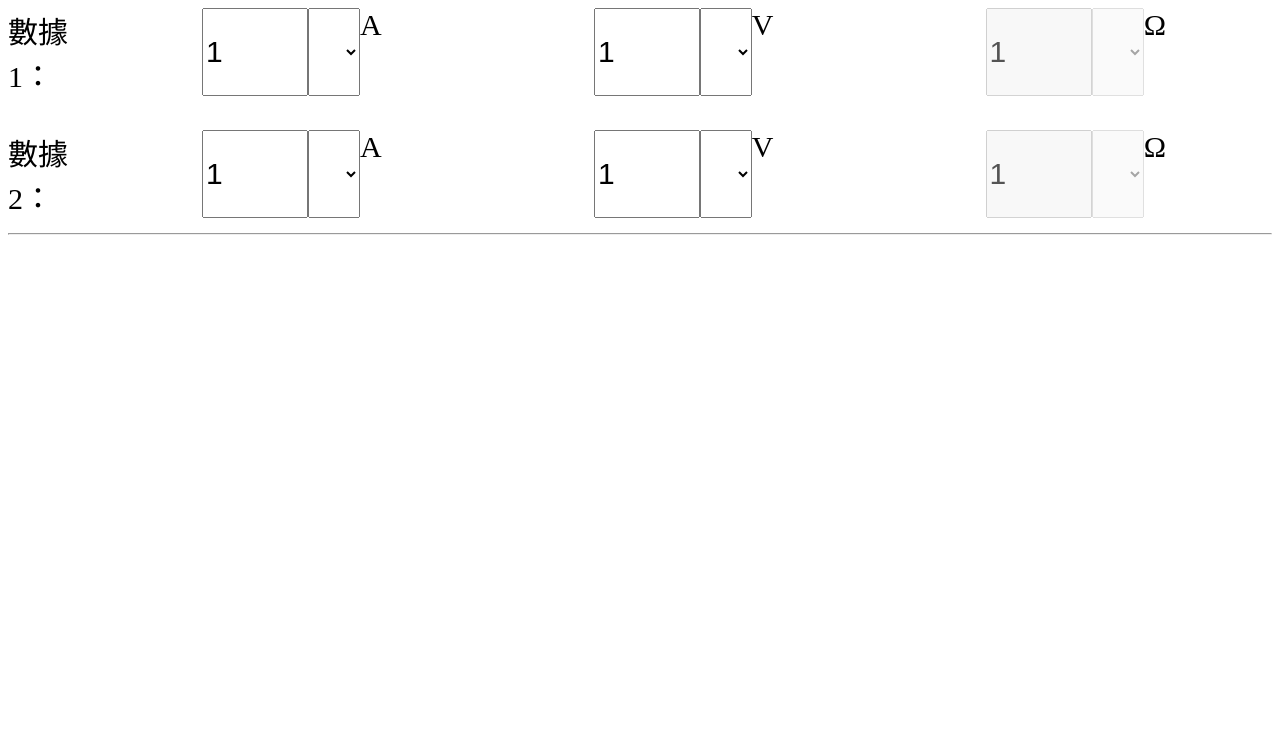
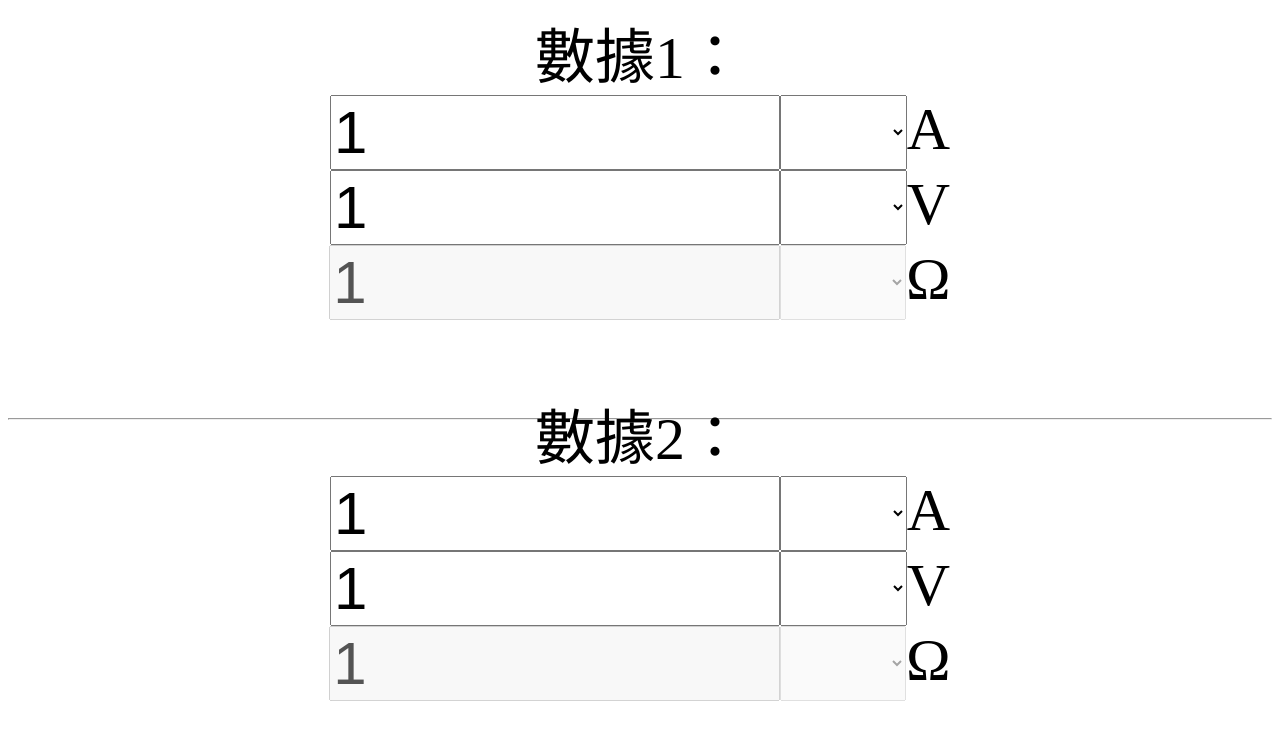
Before and after one commit to pikachu2022/test, a plain HTML site: page index.html in a window 1280 px wide. Drawn offline with Linux system fonts and the light colour scheme.

Commit message:
Update style.css

```diff
--- a/style.css
+++ b/style.css
@@ -11,13 +11,18 @@ input[type=number] {
   -moz-appearance: textfield;
 }
 html{
-	font-size: 30px;
+	height: 95%;
+	font-size: 60px;
+}
+body{
+	height: 100%;
 }
 input{
-	width: 25%;
-	font-size: 30px;
+	width: 70%;
+	font-size: 60px;
 }
 select{
+	width: 20%;
 	font-size: 30px;
 }
 span{
@@ -28,3 +33,16 @@ span.inp{
 	display: flex;
     justify-content: center;
 }
+#val0{
+    height: 50%;
+    display: flex;
+    align-items: center;
+    flex-direction: column;
+    justify-content: space-evenly;
+}
+#val1, #val2{
+	width: 50%;
+	display: flex;
+	flex-direction: column;
+	align-items: center;
+}
```
